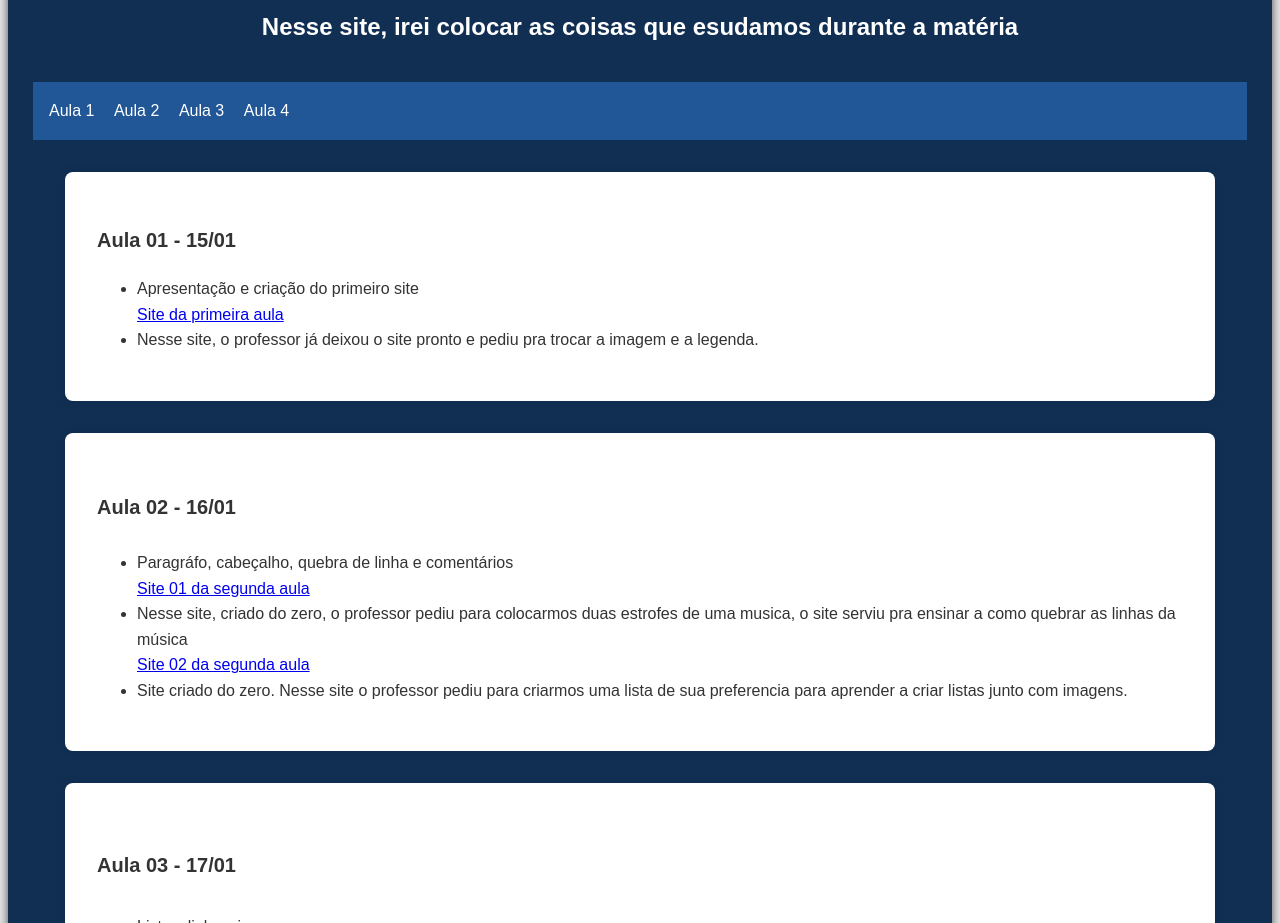
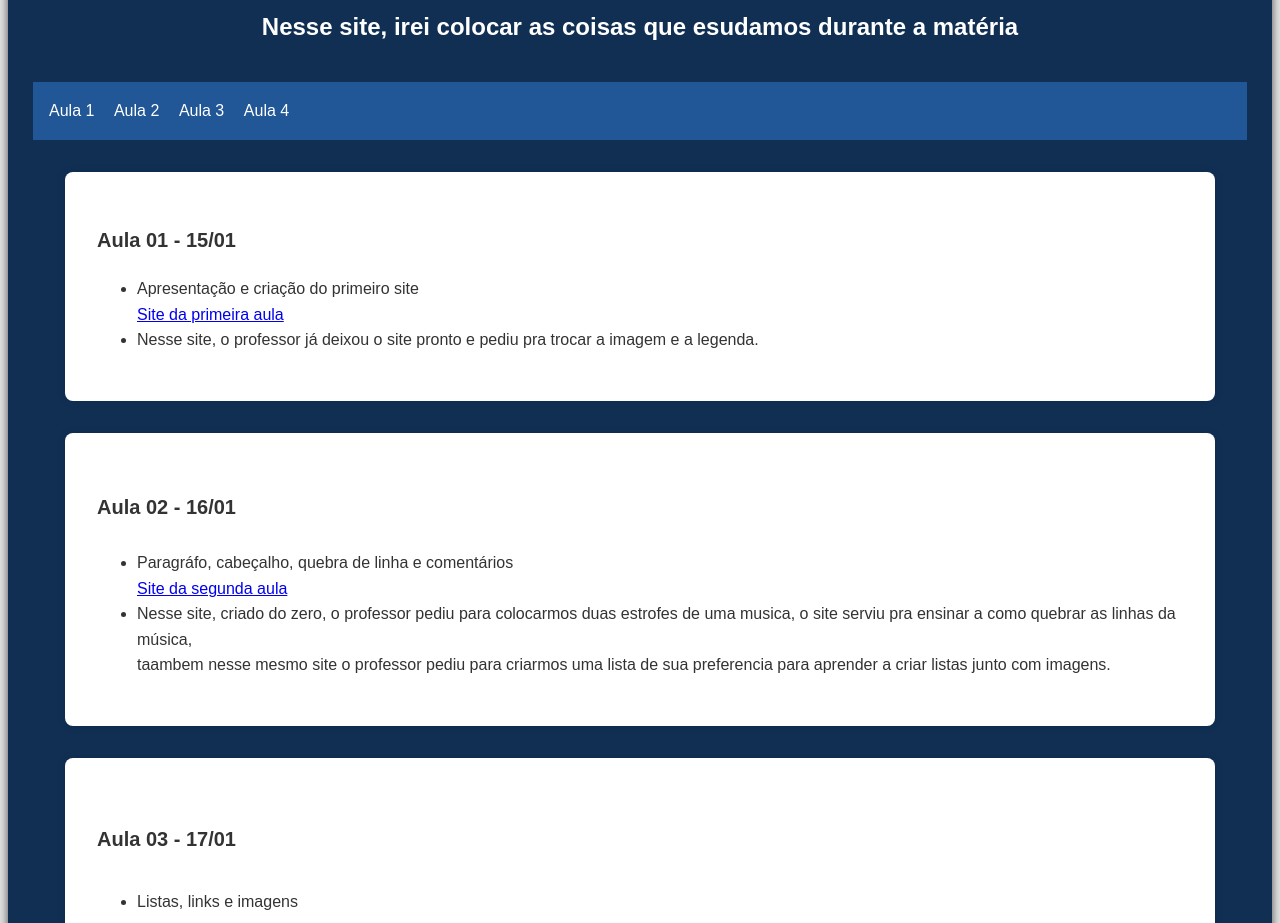
Before and after one commit to ThiagoFirmeza/front-end-i, a plain HTML site: page index.html in a window 1280 px wide. Shown: the part 177-1100 px from the top of the page. Drawn offline with Linux system fonts and the light colour scheme.

Commit message:
Add files via upload

```diff
--- a/index.html
+++ b/index.html
@@ -96,10 +96,11 @@
             <h4>Aula 02 - 16/01</h4>
             <ul>
             <li>Paragráfo, cabeçalho, quebra de linha e comentários</li>
-            <a href="https://thiagofirmeza.github.io/fe1-02-pefil01/">Site 01 da segunda aula</a>
-            <li>Nesse site, criado do zero, o professor pediu para colocarmos duas estrofes de uma musica, o site serviu pra ensinar a como quebrar as linhas da música</li>
-            <a href="https://thiagofirmeza.github.io/fe1-02-perfil02/">Site 02 da segunda aula</a>
-            <li>Site criado do zero. Nesse site o professor pediu para criarmos uma lista de sua preferencia para aprender a criar listas junto com imagens.</li>
+            <a href="https://thiagofirmeza.github.io/ThiagoFirmeza-fe1-02-perfil/">Site da segunda aula</a>
+            <li>Nesse site, criado do zero, o professor pediu para colocarmos duas estrofes de uma musica, o site serviu pra ensinar a como quebrar as linhas da música,
+                <br>
+                taambem nesse mesmo site o professor pediu para criarmos uma lista de sua preferencia para aprender a criar listas junto com imagens.
+            </li>
             </ul>
         </section>
 
```
